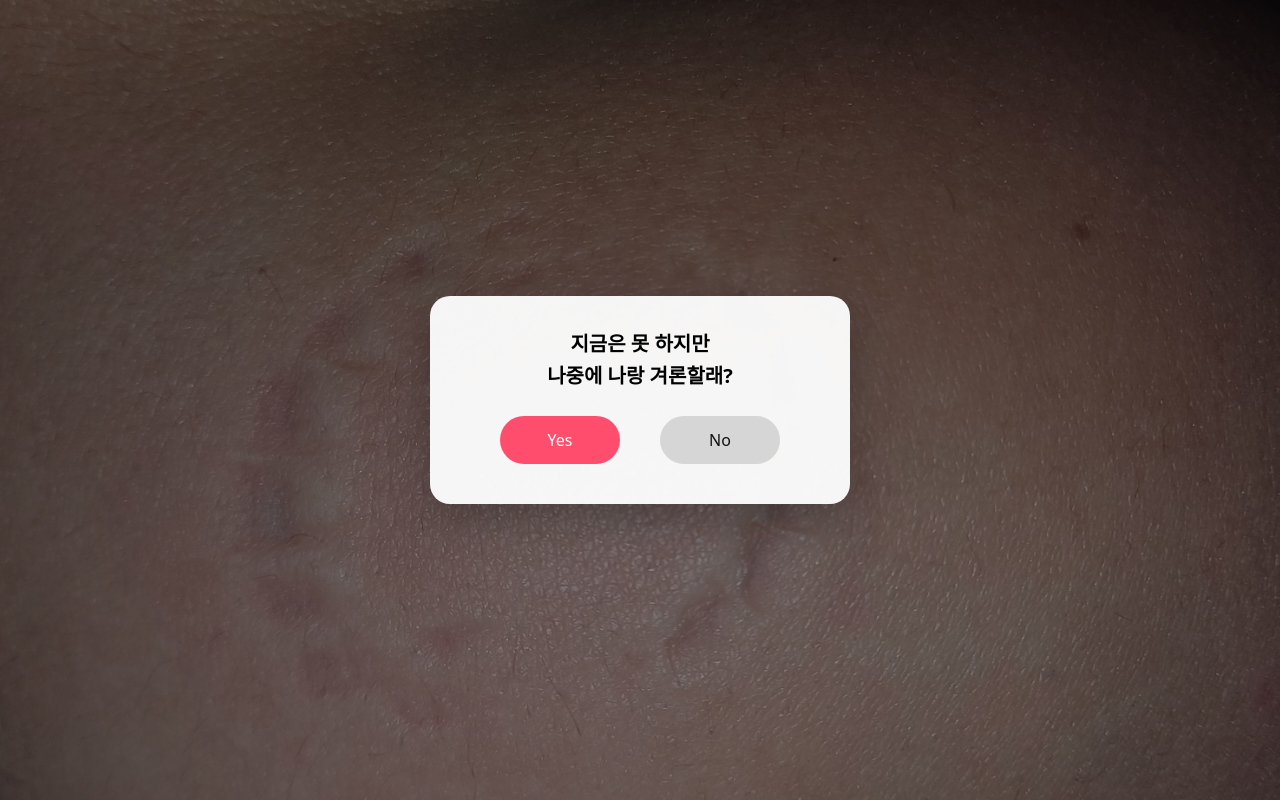
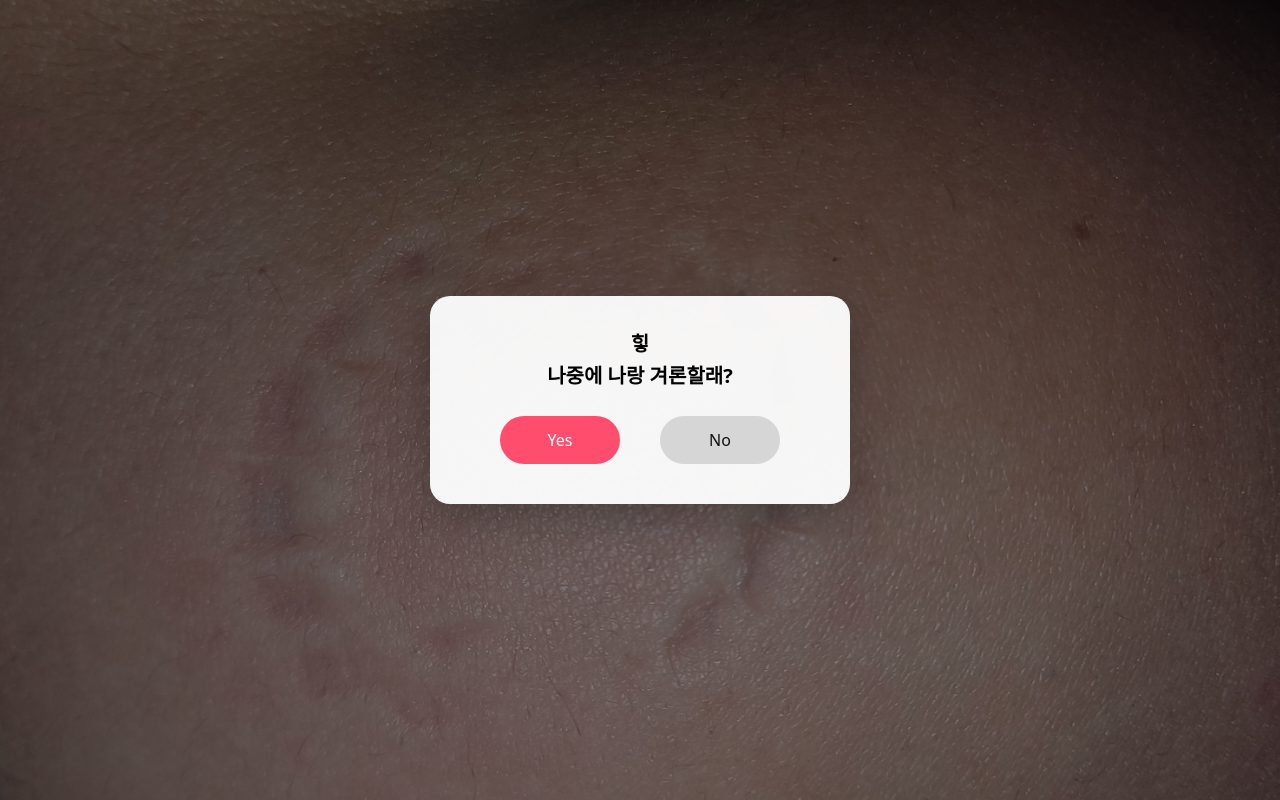
Before and after one commit to joyun782-creator/hih, a plain HTML site: page index.html in a window 1280 px wide. Drawn offline with Linux system fonts and the light colour scheme.

Commit message:
Update index.html

```diff
--- a/index.html
+++ b/index.html
@@ -101,7 +101,7 @@ h1{
 <body>
   <div class="card">
     <h1>
-      지금은 못 하지만<br>
+      힣<br>
       나중에 나랑 겨론할래?
     </h1>
 
```
